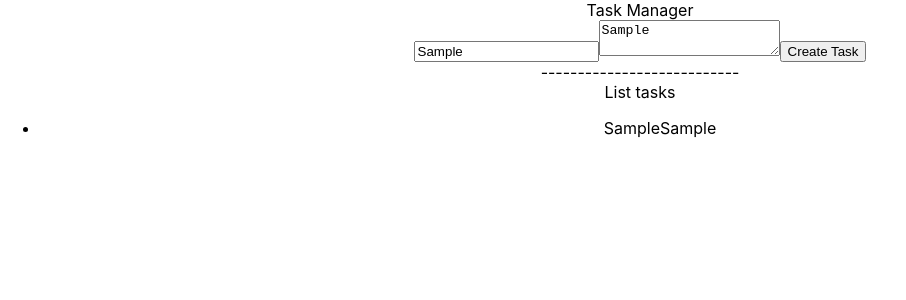
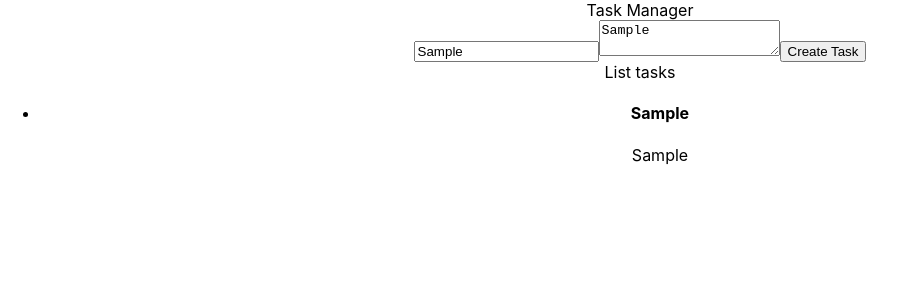
Before and after one commit to MarcuzziFranco/Task-manager, a React (Vite) app: page / in a window 1280 px wide. Both pictures are taken after typing "Sample", "Sample" into the empty fields and a click on the button "Create Task". Shown: the top 300 px of the page, without its empty margins (0-906 px from the left). Built offline with nearby package versions, Linux system fonts and the light colour scheme.

Commit message:
Creados componenetes base

```diff
--- a/src/App.tsx
+++ b/src/App.tsx
@@ -1,68 +1,30 @@
-import React, { MouseEventHandler, useState } from 'react'
-import './App.css'
+import React, { Component, MouseEventHandler, useState } from "react";
+import "./App.css";
+import ListTasks from "./Components/ListTasks/ListTasks";
+import { Task } from "../src/Interfaces/types";
+import InputTask from "./Components/InputTask/InputTask";
 
-
-interface AppState{
-  message:String
-  inputTask:Task
-  listTask: Task[]
-  //lisTask: Array<Task>
-}
-
-const INITIAL_STATE_TASK:Task ={
-  tittle: 'mock_tittle',
-  description: 'mock_description'
-}
-
-
-interface Task {
-  tittle:string
-  description:string
+interface AppState {
+  listTask: Task[];
 }
 
 function App() {
+  const [listTask, setListTask] = useState<AppState["listTask"]>([]);
 
-  //const [ListTasks,setTaskList] = useState<Task[]>([])
-  const [newTask,setNewTask] = useState<AppState["inputTask"]>(INITIAL_STATE_TASK);
-  const [listTask,setListTask] = useState<AppState["listTask"]>([])
-  const [message,setMessage] = useState<AppState["message"]>('')
-
-  const clickHandler = (e:React.MouseEvent<HTMLInputElement>) =>{
-    console.log(newTask.tittle)
-    console.log(newTask.description)
-
-    setListTask(listTask => [...listTask,newTask])
-
-  }
-
-  const handleChange = (e:React.ChangeEvent<HTMLInputElement | HTMLTextAreaElement> ) =>{
-    const {value,name} = e.target
-    setNewTask({...newTask,[name]:value})
-  }
+  const hadlerNewTask = (newTask: Task): void => {
+    setListTask((listTask) => [...listTask, newTask]);
+  };
 
   return (
-     <div className="App">
-     <div>Task Manager</div>
-     <div>
-        <input placeholder="Tittle"  type="text" name='tittle' onChange={handleChange}/>
-        <textarea  placeholder="Description" name='description' onChange={handleChange}/>
-        <input type="button" value = "Create Task" onClick={clickHandler} />
-     </div>
-     <div>---------------------------</div>
-     <div>List tasks</div>
-     <div>
-        <ul>
-          {
-            listTask.map ( item => {
-              return (<li>
-                <div>{item.tittle}{item.description}</div>
-              </li>)
-            })
-          }
-        </ul>
-     </div>
+    <div className="App">
+      <div>Task Manager</div>
+      <div>
+        <InputTask onNewTask={hadlerNewTask} />
+      </div>
+      <div>List tasks</div>
+      <ListTasks listTask={listTask} />
     </div>
-  )
+  );
 }
 
-export default App
+export default App;
--- /dev/null
+++ b/src/Components/CardTask/CardTask.tsx
@@ -0,0 +1,10 @@
+import { Task } from "../../Interfaces/types";
+
+export default function CardTask(task: Task) {
+  return (
+    <div>
+      <h4>{task.tittle} </h4>
+      <p>{task.description}</p>
+    </div>
+  );
+}
--- a/src/Components/InputTask/InputTask.tsx
+++ b/src/Components/InputTask/InputTask.tsx
@@ -1,8 +1,43 @@
 import React from 'react'
+import {useState} from  'react'
+import {Task}  from '../../Interfaces/types';
 
 
-const InputTask = (message:string) => {
+interface InputTaskState {
+  inputTaskValues : Task
+}
+
+const INITIAL_STATE_TASK: Task = {
+  tittle: "",
+  description: "",
+};
+
+
+interface FormProps{
+  onNewTask:(newTask:Task) => void
+}
+
+
+const InputTask = ({onNewTask}:FormProps) => {
+
+  const [newTask,setNewTask] = useState<InputTaskState["inputTaskValues"]>(INITIAL_STATE_TASK);
+
+  const handlerNewTask = (e:React.MouseEvent<HTMLInputElement>) =>{
+      onNewTask(newTask);
+  }
+
+  const handleChange = (e:React.ChangeEvent<HTMLInputElement | HTMLTextAreaElement> ) =>{
+    const {value,name} = e.target
+    setNewTask({...newTask,[name]:value})
+  }
+
   return (
-    <div>InputTask {message}</div>
+    <div>
+        <input placeholder="Tittle"  type="text" name='tittle' onChange={handleChange}/>
+        <textarea  placeholder="Description" name='description' onChange={handleChange}/>
+        <input type="button" value = "Create Task" onClick={handlerNewTask} />
+     </div>
   )
 }
+
+export default InputTask
--- /dev/null
+++ b/src/Components/ListTasks/ListTasks.tsx
@@ -0,0 +1,20 @@
+import { Task } from "../../Interfaces/types";
+import CardTask from "../CardTask/CardTask";
+
+interface Props {
+  listTask: Array<Task>;
+}
+
+export default function ListTasks({ listTask }: Props) {
+  return (
+    <ul>
+      {listTask.map((item) => {
+        return (
+          <li>
+            <CardTask tittle={item.tittle} description={item.description} />
+          </li>
+        );
+      })}
+    </ul>
+  );
+}
--- /dev/null
+++ b/src/Interfaces/types.d.ts
@@ -0,0 +1,4 @@
+export interface Task {
+  tittle: string;
+  description: string;
+}
```
